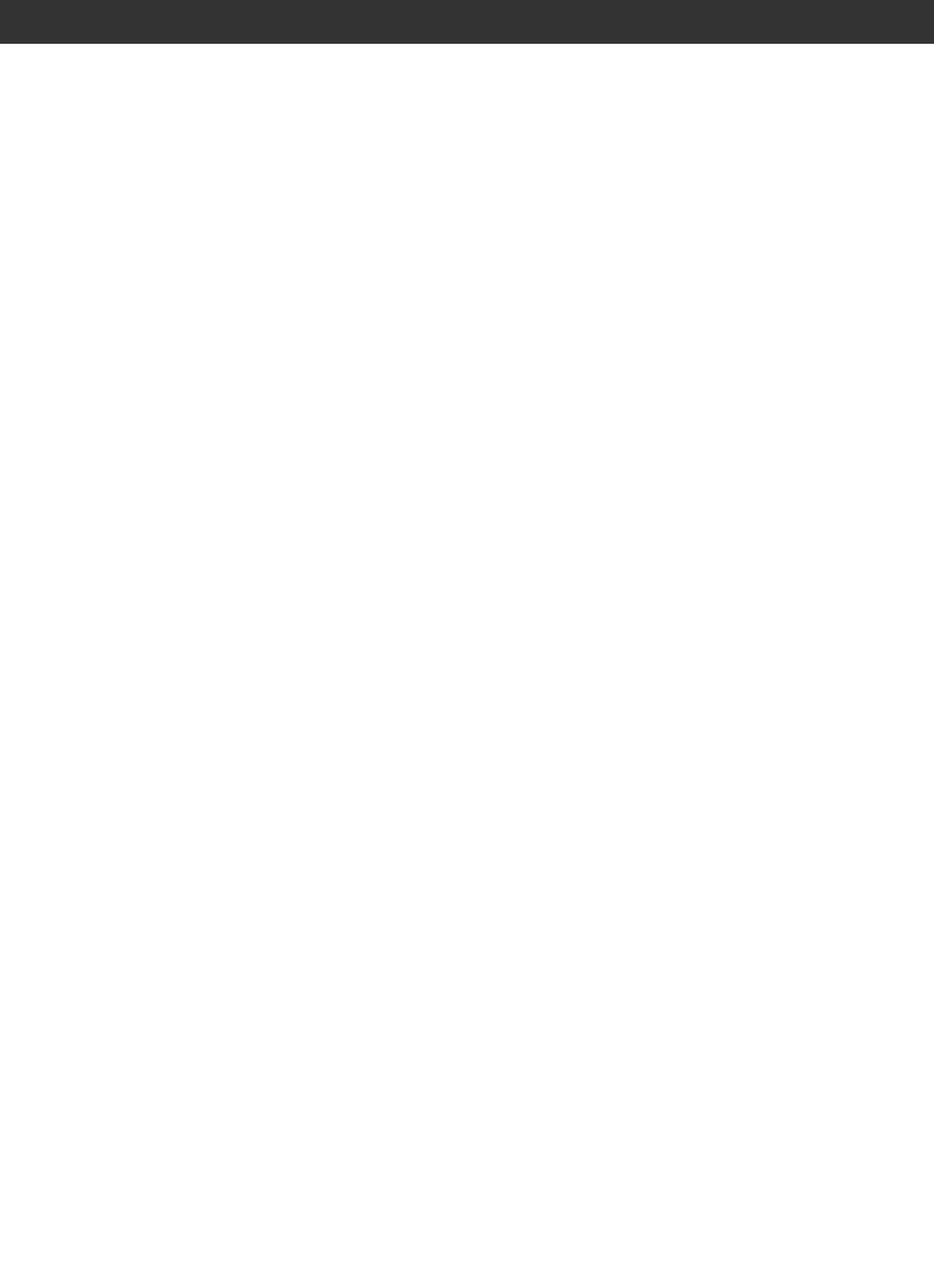
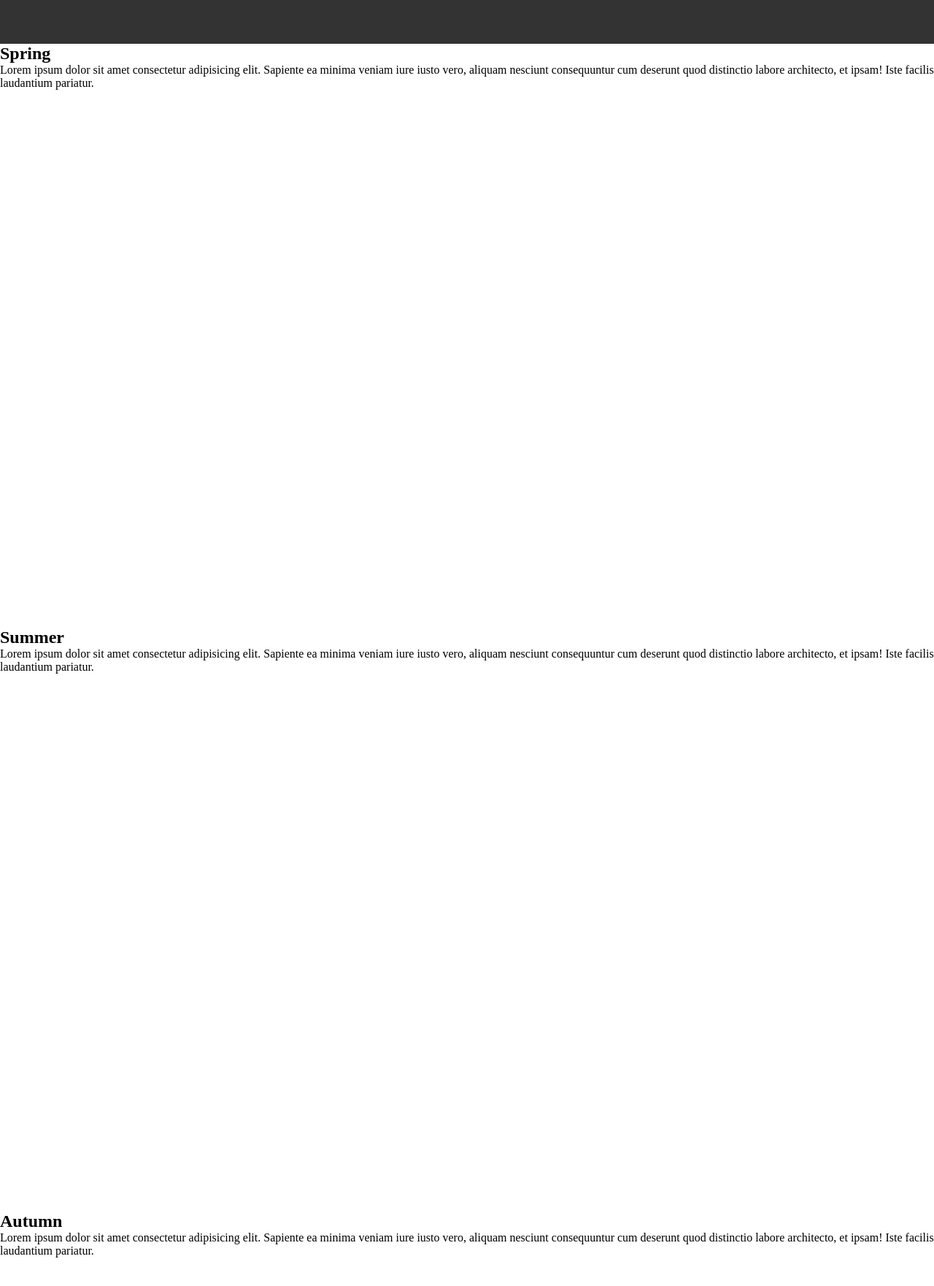
Before and after one commit to petryca/four-seasons, a plain HTML site: page index.html in a window 1280 px wide. Shown: the part 740-2502 px from the top of the page at 73% size. Drawn offline with Linux system fonts and the light colour scheme.

Commit message:
add articles

```diff
--- a/index.html
+++ b/index.html
@@ -10,10 +10,30 @@
     <header>
         <h1>Four Seasons</h1>
     </header>
-    <section id="spring"></section>
-    <section id="summer"></section>
-    <section id="autumn"></section>
-    <section id="winter"></section>
+    <section id="spring">
+        <article>
+            <h2>Spring</h2>
+            <p>Lorem ipsum dolor sit amet consectetur adipisicing elit. Sapiente ea minima veniam iure iusto vero, aliquam nesciunt consequuntur cum deserunt quod distinctio labore architecto, et ipsam! Iste facilis laudantium pariatur.</p>
+        </article>
+    </section>
+    <section id="summer">
+        <article>
+            <h2>Summer</h2>
+            <p>Lorem ipsum dolor sit amet consectetur adipisicing elit. Sapiente ea minima veniam iure iusto vero, aliquam nesciunt consequuntur cum deserunt quod distinctio labore architecto, et ipsam! Iste facilis laudantium pariatur.</p>
+        </article>
+    </section>
+    <section id="autumn">
+        <article>
+            <h2>Autumn</h2>
+            <p>Lorem ipsum dolor sit amet consectetur adipisicing elit. Sapiente ea minima veniam iure iusto vero, aliquam nesciunt consequuntur cum deserunt quod distinctio labore architecto, et ipsam! Iste facilis laudantium pariatur.</p>
+        </article>
+    </section>
+    <section id="winter">
+        <article>
+            <h2>Winter</h2>
+            <p>Lorem ipsum dolor sit amet consectetur adipisicing elit. Sapiente ea minima veniam iure iusto vero, aliquam nesciunt consequuntur cum deserunt quod distinctio labore architecto, et ipsam! Iste facilis laudantium pariatur.</p>
+        </article>
+    </section>
     <footer>&copy; 2024 Four Seasons</footer>
 </body>
 </html>
```
